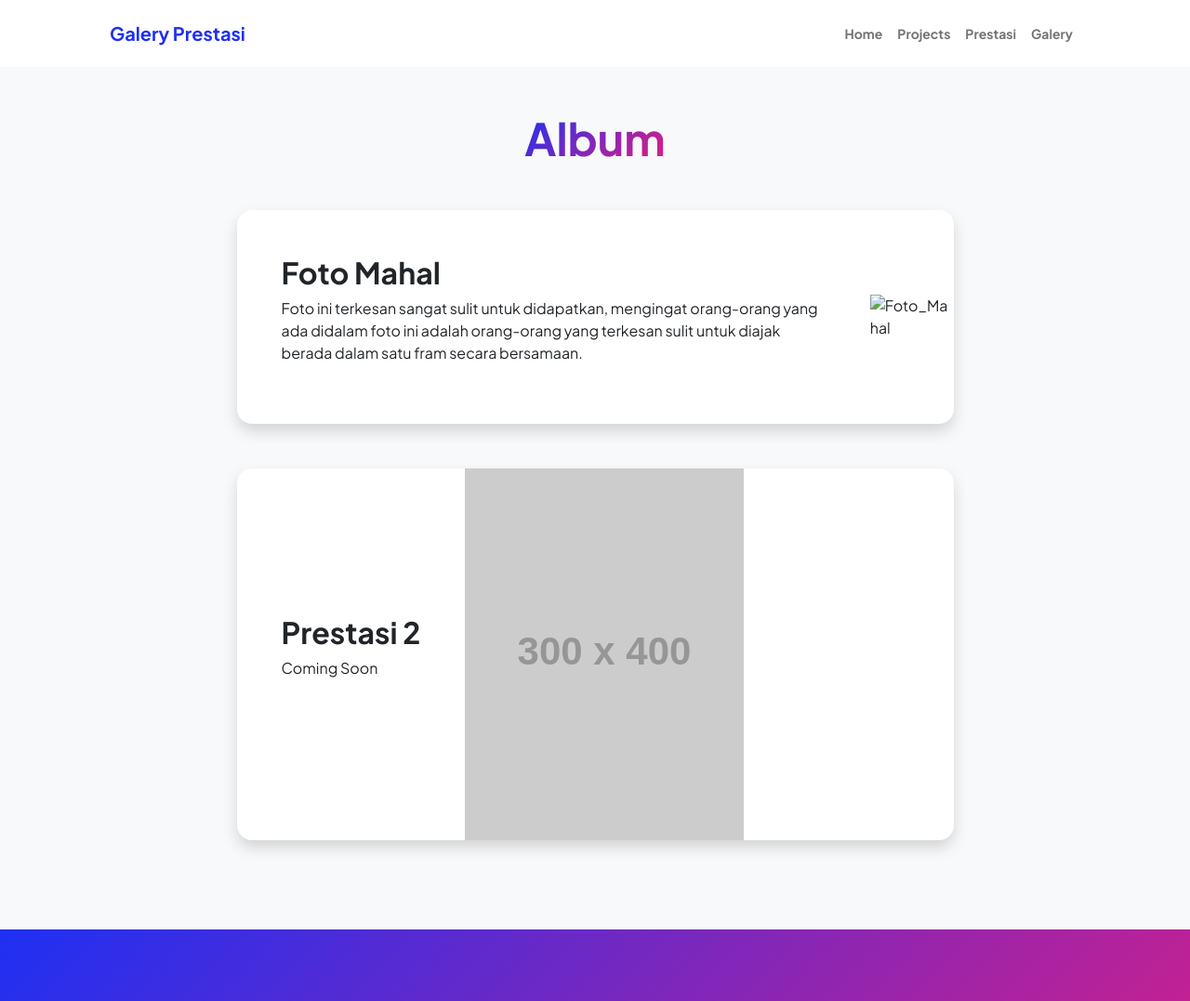
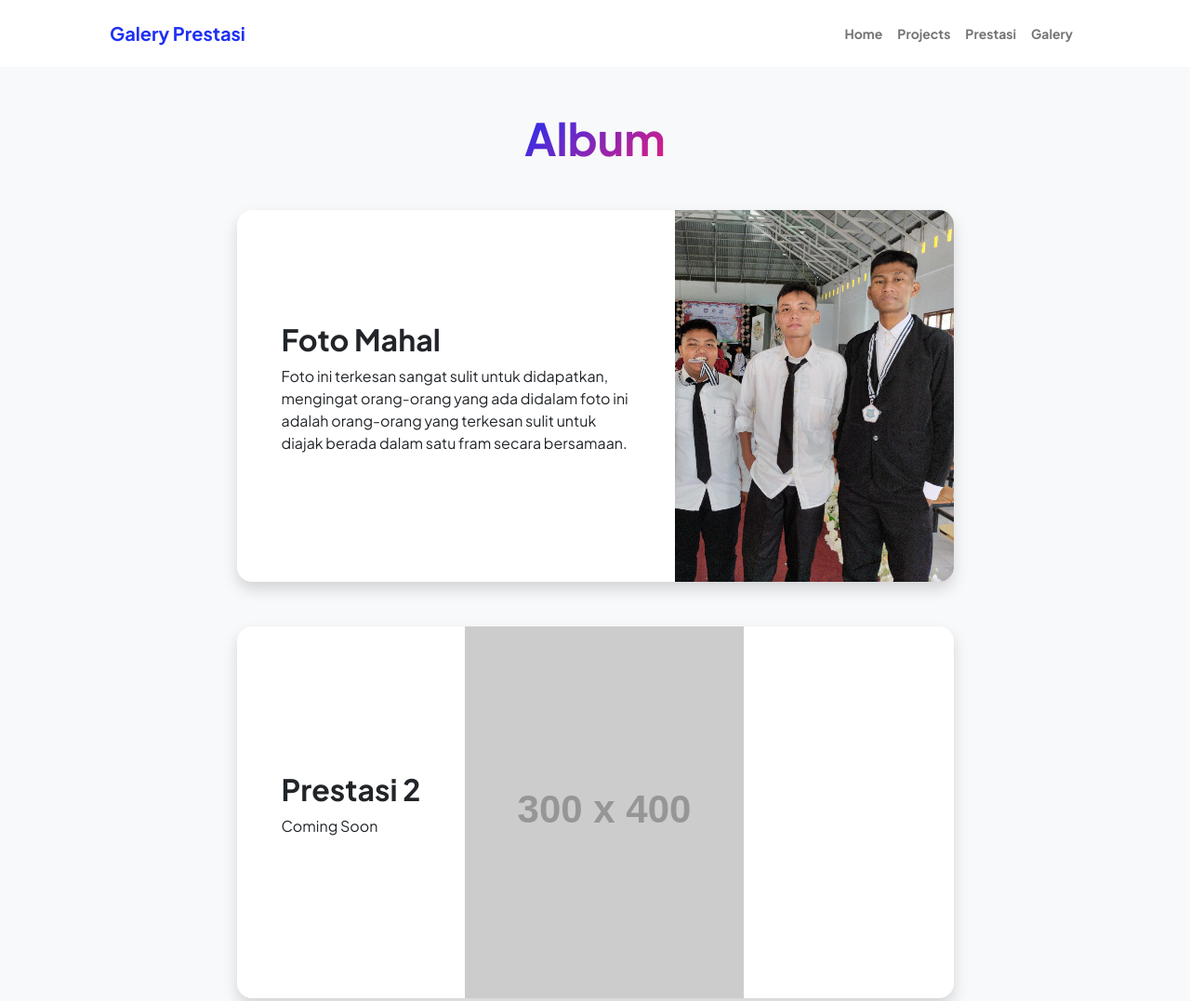
Before and after one commit to ramdanolii14/ramdanport, a plain HTML site: page galery.html in a window 1280 px wide. Shown: the top 1077 px of the page at 93% size. Drawn offline with nearby package versions, Linux system fonts and the light colour scheme; placeholder pictures from the web are drawn by us.

Commit message:
Update galery.html
perubahan extension pada Foto_Mahal

```diff
--- a/galery.html
+++ b/galery.html
@@ -50,7 +50,7 @@
                                             <h2 class="fw-bolder">Foto Mahal</h2>
                                             <p>Foto ini terkesan sangat sulit untuk didapatkan, mengingat orang-orang yang ada didalam foto ini adalah orang-orang yang terkesan sulit untuk diajak berada dalam satu fram secara bersamaan.</p>
                                         </div>
-                                        <img class="img-fluid" src="assets/foto_mahal.png" alt="Foto_Mahal" />
+                                        <img class="img-fluid" src="assets/foto_mahal.jpg" alt="Foto_Mahal" />
                                     </div>
                                 </div>
                             </div>
```
